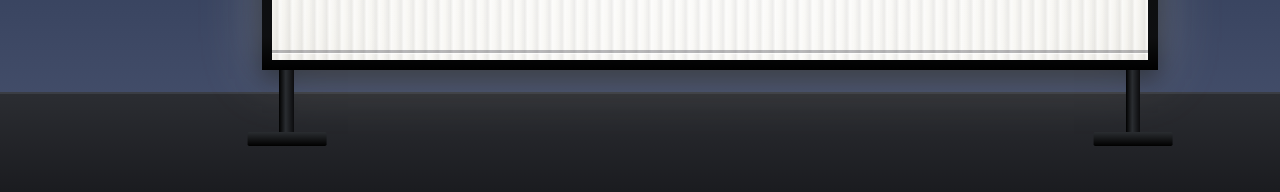
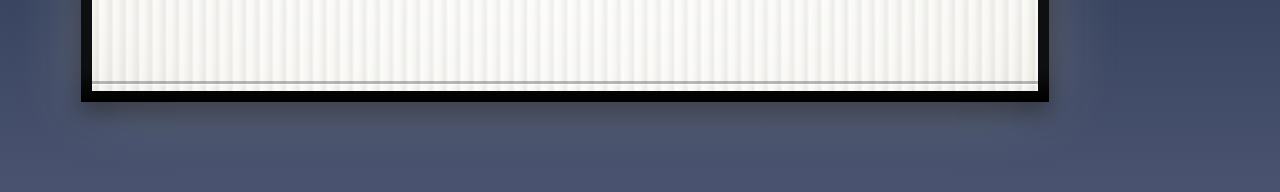
Before and after one commit to walleryffels-JDL/wyffpack-fam-bam-vb, a plain HTML site: page sign/index.html in a window 1280 px wide. Shown: the part 605-797 px from the top of the page. Drawn offline with Linux system fonts and the light colour scheme.

Commit message:
Point the sign's arrow right and drop the legs
The arrow now points right by default, and the sign floats without
legs or ground, a little larger on screen. The menu preview matches.

Co-Authored-By: Claude Opus 5.5 <noreply@anthropic.com>
Claude-Session: https://claude.ai/code/session_015Lj4A1FU5EejSutbWNGWMe

```diff
--- a/sign/index.html
+++ b/sign/index.html
@@ -45,11 +45,8 @@
 
       <div class="panel">
         <div class="tracks" id="tracks"></div>
-        <div class="leg leg-left"><div class="foot"></div></div>
-        <div class="leg leg-right"><div class="foot"></div></div>
       </div>
     </div>
-    <div class="ground"></div>
   </main>
   <script type="module" src="sign.js"></script>
 </body>
--- a/sign/messages.json
+++ b/sign/messages.json
@@ -1,5 +1,5 @@
 {
-  "arrow": "left",
+  "arrow": "right",
   "lights": "blink",
   "message": {
     "lines": ["WELCOME HOME", "{red}WYFF PACK"]
--- a/sign/sign.css
+++ b/sign/sign.css
@@ -19,7 +19,7 @@ body {
   cursor: none;
 }
 
-/* Dusk sky over a parking lot, so the black sign and the bulbs both read */
+/* Dusk sky, so the black sign and the bulbs both read */
 .scene {
   position: relative;
   width: 100vw;
@@ -32,24 +32,15 @@ body {
     linear-gradient(180deg, #172036 0%, #2C3854 55%, #4A5470 100%);
 }
 
-.ground {
-  position: absolute;
-  left: 0;
-  right: 0;
-  bottom: 0;
-  height: calc(50vh - 54.1 * 0.88 / 2 * var(--base) + 0.6 * var(--base));
-  background: linear-gradient(180deg, #2B2D32, #1A1B1F);
-  border-top: calc(0.2 * var(--u)) solid #3A3D44;
-}
 
 /* The sign: arrowhead hangs off one end, panel fills the rest */
 .sign {
   position: relative;
   z-index: 1;
-  /* Scaled down a little so the sign, legs and feet all fit with some sky around them */
-  --u: calc(var(--base) * 0.88);
+  /* Scaled down a little so the whole sign fits with some sky around it */
+  --u: calc(var(--base) * 0.95);
   width: calc(92 * var(--u));
-  height: calc(54.1 * var(--u));
+  height: calc(47.3 * var(--u));
 }
 
 .topper {
@@ -178,27 +169,3 @@ body {
   transform: translateX(160%) rotate(var(--tilt, 0deg));
   transition: none;
 }
-
-/* --- Legs with T feet ------------------------------------------------------ */
-
-.leg {
-  position: absolute;
-  top: 100%;
-  width: calc(1.3 * var(--u));
-  height: calc(6.8 * var(--u));
-  background: linear-gradient(90deg, #000, #2A2D31 45%, #0B0B0D);
-}
-
-.leg-left { left: 2%; }
-.leg-right { right: 2%; }
-
-.foot {
-  position: absolute;
-  bottom: 0;
-  left: 50%;
-  width: calc(7 * var(--u));
-  height: calc(1.3 * var(--u));
-  transform: translateX(-50%);
-  background: linear-gradient(180deg, #2A2D31, #000);
-  border-radius: calc(0.15 * var(--u));
-}
--- a/sign/sign.js
+++ b/sign/sign.js
@@ -41,8 +41,8 @@ function setLights(mode = 'blink') {
   signEl.classList.add(`lights-${modes.includes(mode) ? mode : 'blink'}`);
 }
 
-function setArrowDirection(direction = 'left') {
-  signEl.classList.toggle('right', direction === 'right');
+function setArrowDirection(direction = 'right') {
+  signEl.classList.toggle('right', direction !== 'left');
 }
 
 // --- Letters ---------------------------------------------------------------
```
Also changed, not shown: index.html (+2 -2 lines), 1 other file.
